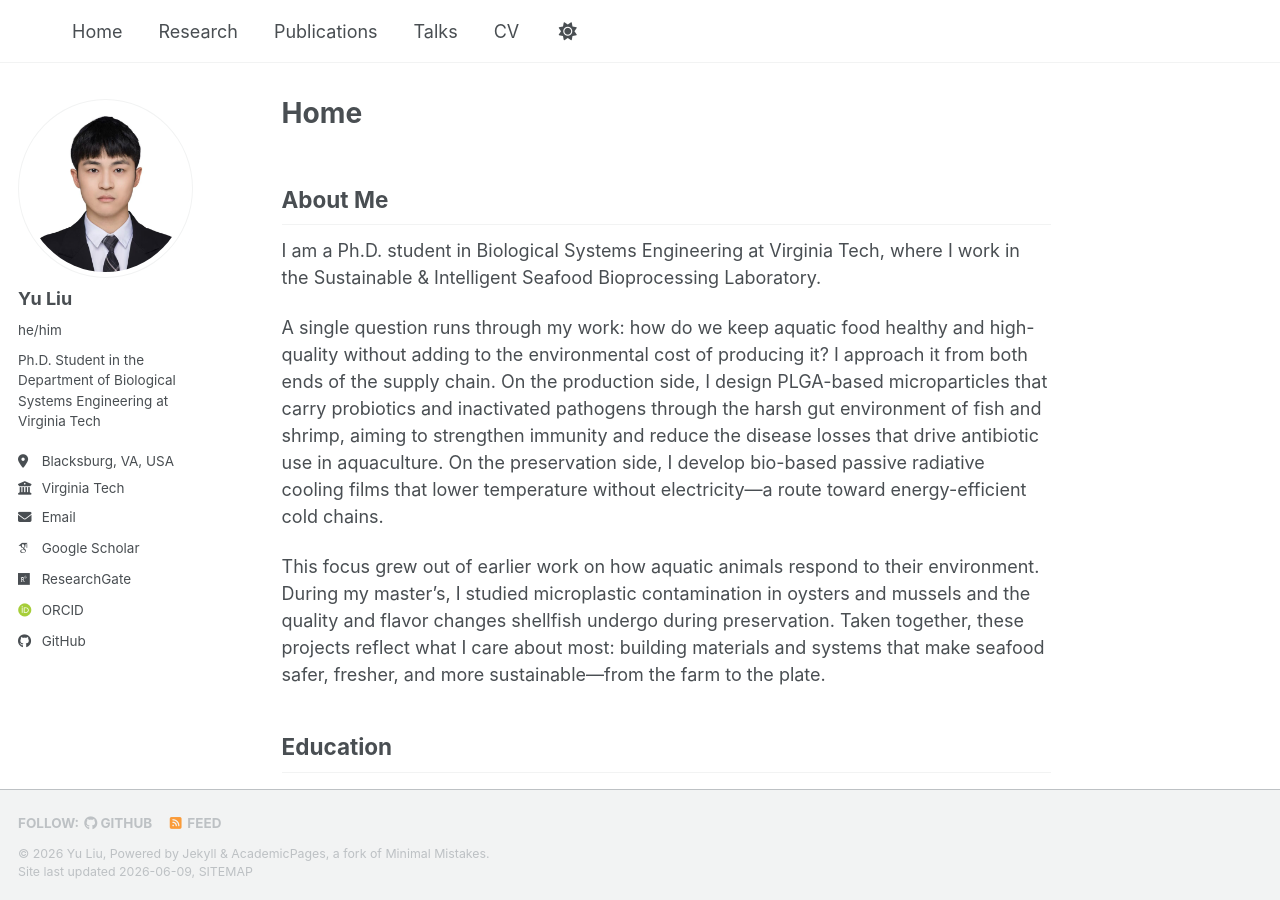
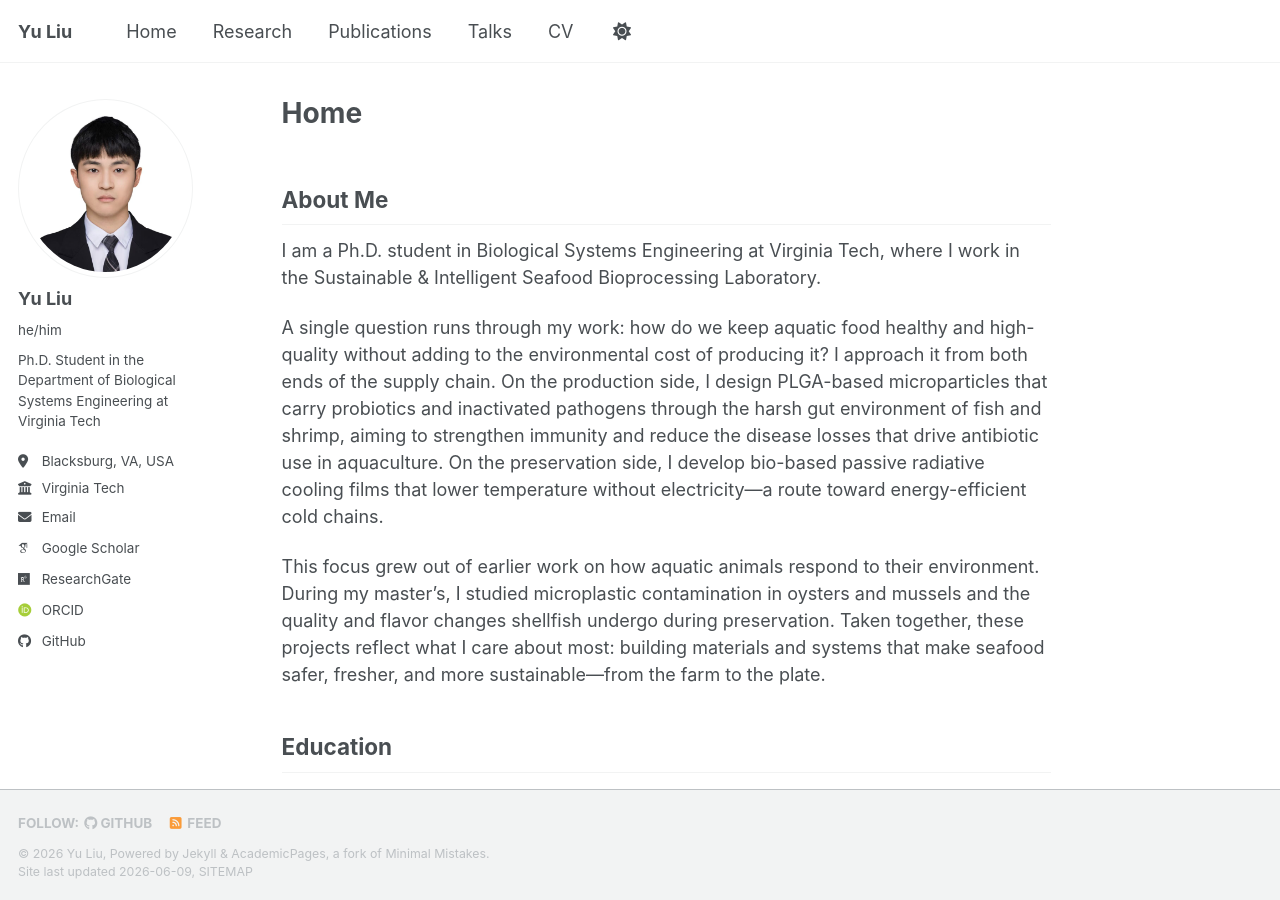
Before and after one commit to yuliu0322/yuliu0322.github.io, a Jekyll site: the page built from _pages/about.md, in a window 1280 px wide and 900 px high. Built offline with Jekyll 4.4.1, drawn with Linux system fonts in a browser that asks for light colours; some web fonts are replaced; a script bundle is joined from its source files by our own code; library files that are not in the unit come from our copies.

Commit message:
Update _config.yml

```diff
--- a/_config.yml
+++ b/_config.yml
@@ -9,7 +9,7 @@
 # Basic Site Settings
 locale                   : "en-US"
 site_theme               : "default" # The available themes options are "default", "air", "sunrise", "mint", "dirt" and "contrast"
-title                    : ""
+title                    : "Yu Liu"
 title_separator          : "-"
 name                     : &name "Yu Liu"
 description              : &description "Ph.D. Student at Virginia Tech"   # Update this with a general description of your site, this is the default if not overridden by a page
```
